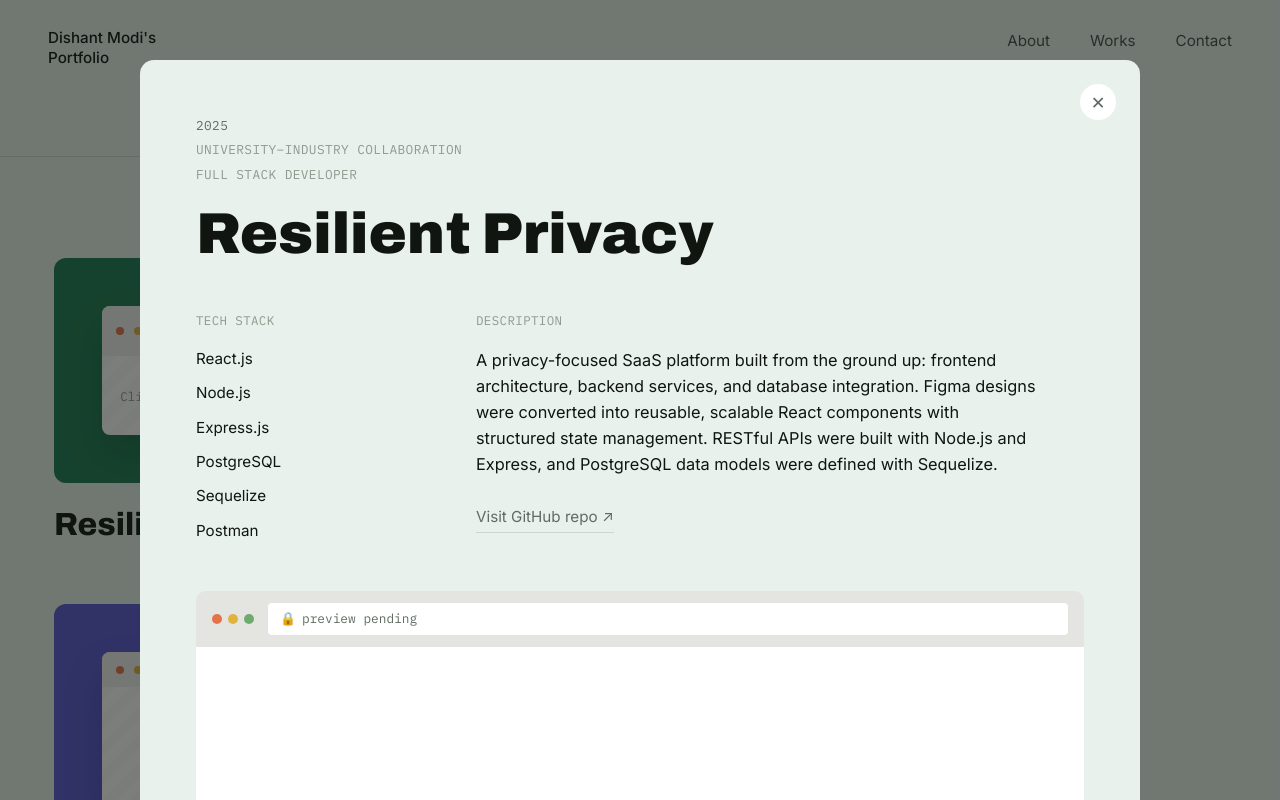
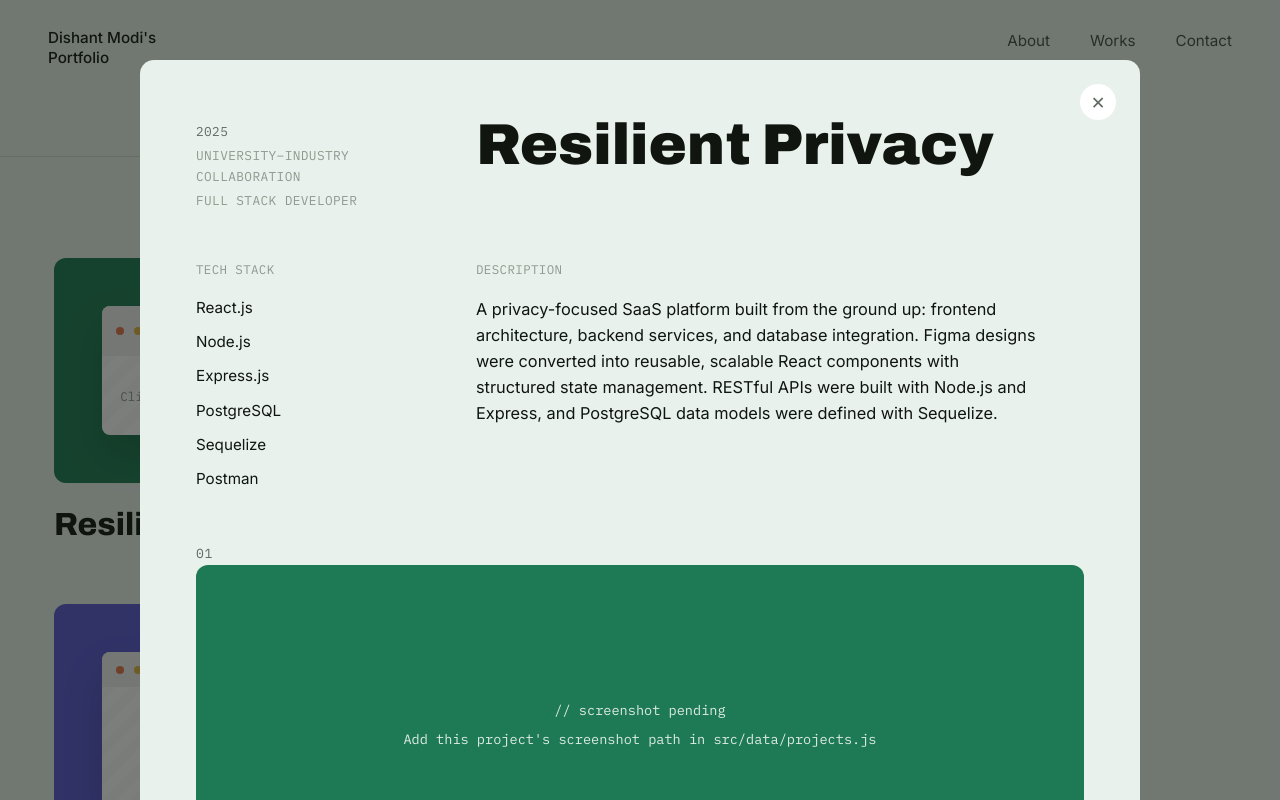
Before and after one commit to Dishant-Modi/dishant-portfolio, a React (Vite) app: page / in a window 1280 px wide. Both pictures are taken after a click on the button 289 px from the left and 989 px from the top of the page. Shown: the part 589-1389 px from the top of the page. Built offline with nearby package versions, Linux system fonts and the light colour scheme.

Commit message:
changes in RP section

```diff
--- a/src/components/ProjectModal.jsx
+++ b/src/components/ProjectModal.jsx
@@ -56,12 +56,29 @@ export default function ProjectModal({ project, onClose }) {
                 {project.url && (
                   <a href={project.url} target="_blank" rel="noopener">View project ↗</a>
                 )}
+                {project.github && (
                   <a href={project.github} target="_blank" rel="noopener">Visit GitHub repo ↗</a>
+                )}
               </div>
             </div>
           </div>
 
           <div className="modal-preview">
+            {project.previewType === "screenshot" ? (
+              <>
+                <span className="eyebrow-mono">01</span>
+                <div className="modal-screenshot">
+                  {project.screenshot ? (
+                    <img src={project.screenshot} alt={`${project.name} screenshot`} />
+                  ) : (
+                    <div className="modal-screenshot-pending">
+                      <span>// screenshot pending</span>
+                      <span>Add this project's screenshot path in src/data/projects.js</span>
+                    </div>
+                  )}
+                </div>
+              </>
+            ) : (
               <div className="browser-chrome">
                 <div className="browser-chrome-top">
                   <div className="browser-dots"><span></span><span></span><span></span></div>
@@ -81,6 +98,7 @@ export default function ProjectModal({ project, onClose }) {
                   )}
                 </div>
               </div>
+            )}
           </div>
         </div>
       )}
--- a/src/data/projects.js
+++ b/src/data/projects.js
@@ -5,10 +5,12 @@ export const projects = {
     date: "2025",
     type: "University–Industry Collaboration",
     roles: "Full Stack Developer",
-    url: "", // e.g. "https://resilient-privacy.vercel.app"
+    url: "", // NDA project -- no live URL or public code, screenshot preview only
+    previewType: "screenshot",
+    screenshot: "", // e.g. "/screenshots/resilient-privacy.png" once you share the image
     desc: "A privacy-focused SaaS platform built from the ground up: frontend architecture, backend services, and database integration. Figma designs were converted into reusable, scalable React components with structured state management. RESTful APIs were built with Node.js and Express, and PostgreSQL data models were defined with Sequelize.",
     stack: ["React.js", "Node.js", "Express.js", "PostgreSQL", "Sequelize", "Postman"],
-    github: "https://github.com/Dishant-Modi",
+    github: "", // NDA project -- no public repo to link to
     accent: "#1E7A54",
     accentSoft: "#E4F1EA",
     url_label: "resilient-privacy.app",
--- a/src/index.css
+++ b/src/index.css
@@ -419,6 +419,13 @@ button { font-family: inherit; border: none; background: none; cursor: pointer;
   justify-content: center;
 }
 
+.modal-head {
+  display: grid;
+  grid-template-columns: 240px 1fr;
+  gap: 40px;
+  margin-bottom: 48px;
+}
+
 .modal-meta {
   display: flex;
   flex-direction: column;
@@ -428,7 +435,7 @@ button { font-family: inherit; border: none; background: none; cursor: pointer;
   text-transform: uppercase;
   color: var(--slate-light);
   letter-spacing: 0.03em;
-  margin-bottom: 20px;
+  padding-top: 6px;
 }
 
 .modal-meta span:first-child { color: var(--slate); }
@@ -438,7 +445,7 @@ button { font-family: inherit; border: none; background: none; cursor: pointer;
   font-weight: 900;
   font-size: clamp(2.4rem, 5vw, 3.6rem);
   line-height: 1;
-  margin: 0 0 48px;
+  margin: 0;
 }
 
 .modal-details {
@@ -555,6 +562,33 @@ button { font-family: inherit; border: none; background: none; cursor: pointer;
   padding: 24px;
 }
 
+.modal-screenshot {
+  background: var(--accent);
+  border-radius: 12px;
+  padding: 40px;
+  min-height: 320px;
+  display: flex;
+  align-items: center;
+  justify-content: center;
+}
+
+.modal-screenshot img {
+  width: 100%;
+  border-radius: 8px;
+  box-shadow: 0 20px 40px rgba(0, 0, 0, 0.18);
+  display: block;
+}
+
+.modal-screenshot-pending {
+  color: rgba(255, 255, 255, 0.85);
+  font-family: var(--font-mono);
+  font-size: 0.85rem;
+  text-align: center;
+  display: flex;
+  flex-direction: column;
+  gap: 8px;
+}
+
 /* ---------- Responsive ---------- */
 @media (max-width: 900px) {
   .topnav { padding: 22px 24px; flex-direction: column; gap: 14px; align-items: flex-start; }
```
Also changed, not shown: .claude/settings.json. Lines whose indentation alone changed are shown as unchanged.
